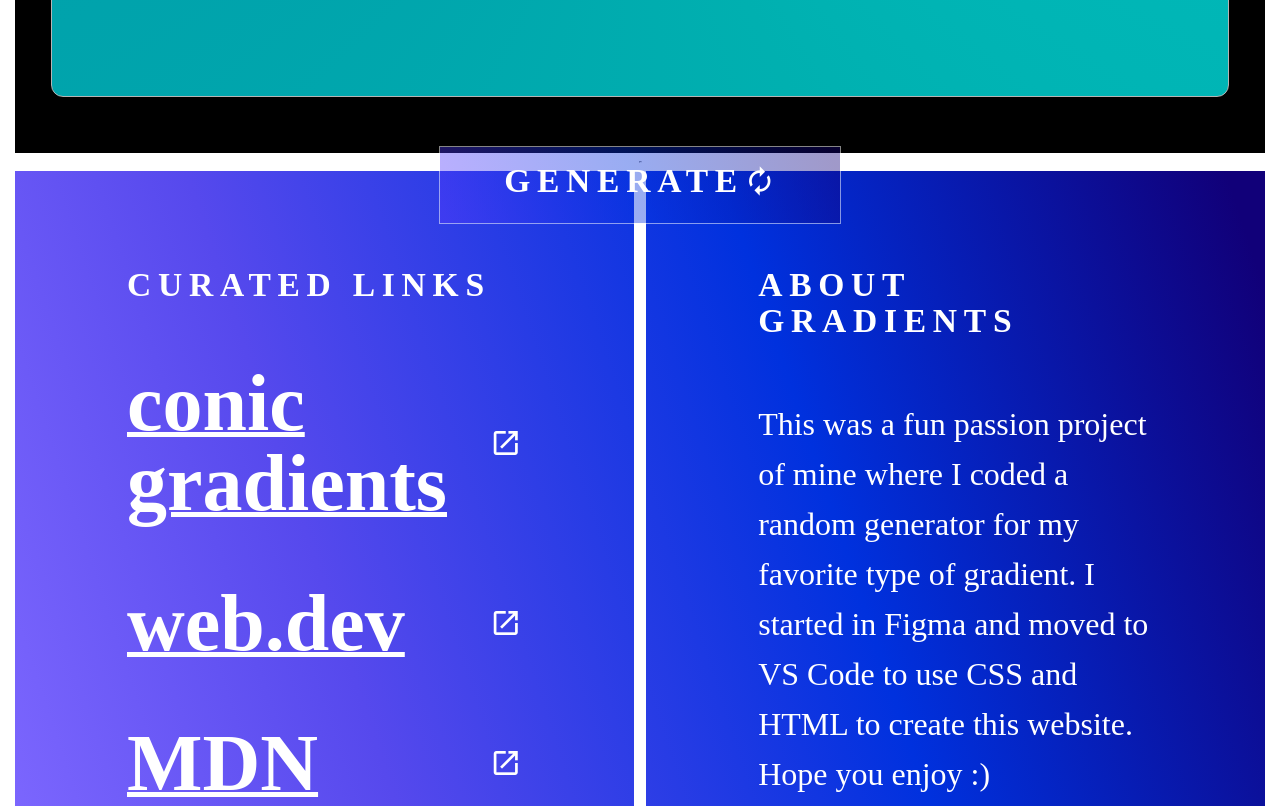
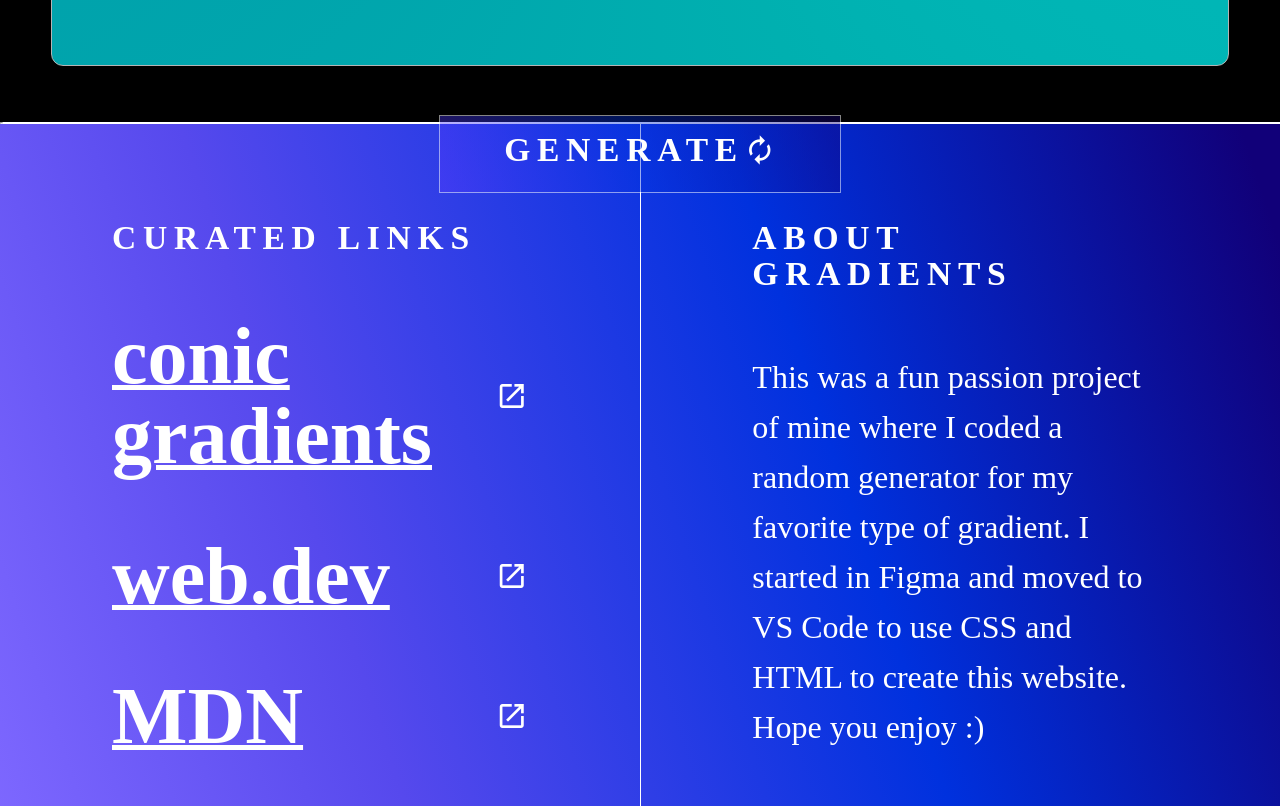
Before and after one commit to AileenLuo-ai/Gradient, a plain HTML site: page index.html in a window 1280 px wide. Shown: the part 1480-2286 px from the top of the page. Drawn offline with Linux system fonts and the light colour scheme; a script that the page names is missing; some icons are missing; a web font is replaced by a local one.

Commit message:
made borders thin

```diff
--- a/css/links.css
+++ b/css/links.css
@@ -71,22 +71,23 @@ a.website {
     text-decoration: underline;
   }
 
-
-body {
-    margin: 15px;
-    color: #FFFFFF;
-}
-
 a.website a:hover {
     opacity: 0.2;
     transition: ease-out;
     transition-duration: 500ms;
   }
 
-  .vertical {
+.vertical {
     margin: 0;
     padding: 0;
     border: 0;
-    width: 20px;
+    width: 1px;
     background-color: #FFFFFF;
   }
+
+.horizontal {
+    margin: 0;
+    padding: 0;
+    width: 1px;
+    background-color: #FFFFFF;
+}
--- a/css/textstyles.css
+++ b/css/textstyles.css
@@ -45,7 +45,5 @@ p {
   font-size: 2rem;
   font-weight: 400;
   line-height: 50px;
-  letter-spacing: 0em;
-
 
 }
```
Also changed, not shown: assets/may 8th web capture.jpeg (added).
